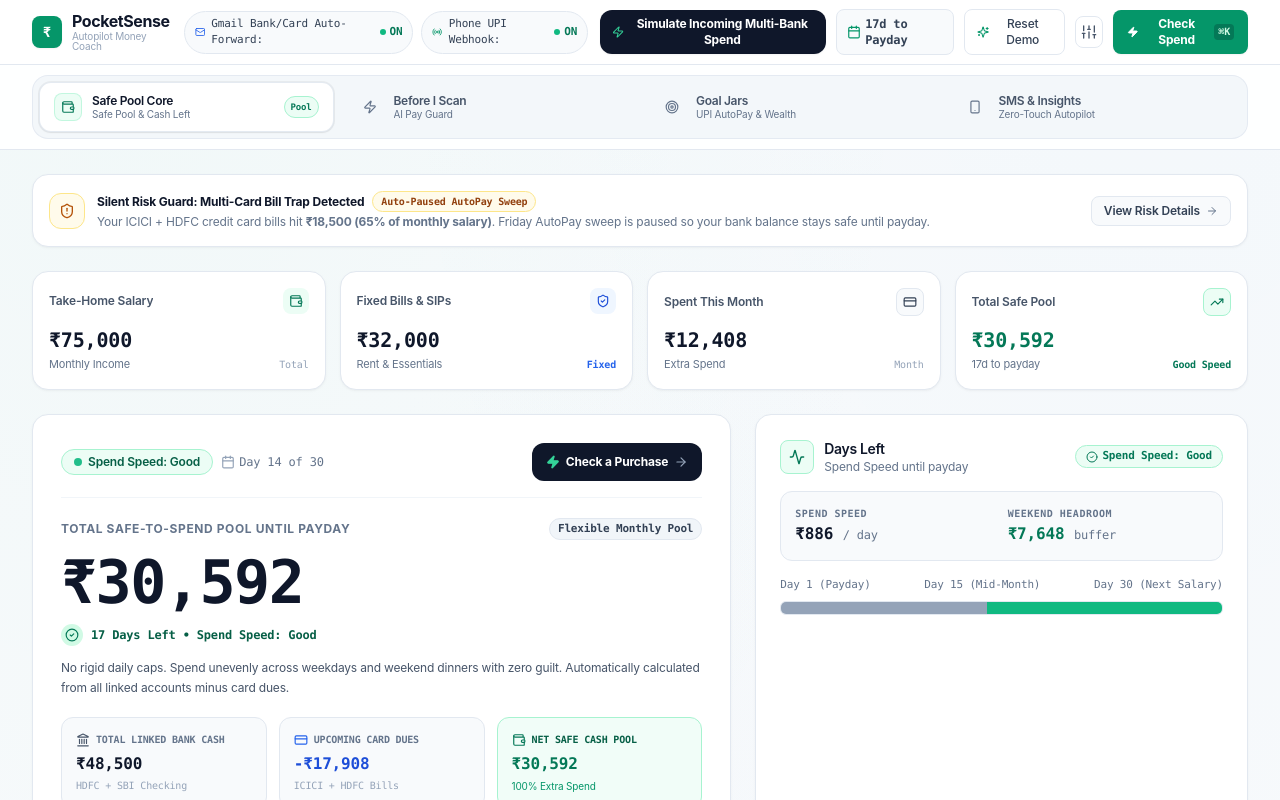
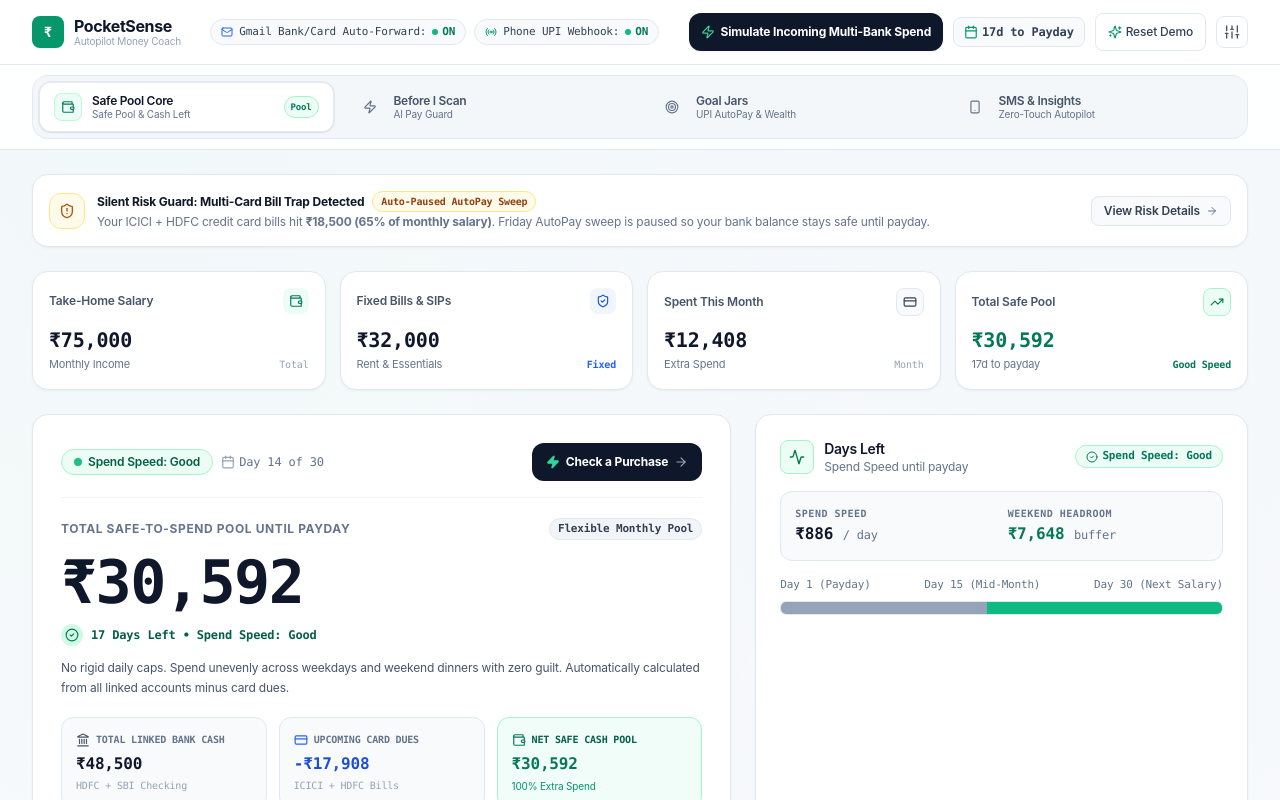
Before and after one commit to GowthamB-09/PocketSense-AI-Arthaton, a Next.js app: page / in a window 1280 px wide. Shown: the top 800 px of the page. Built offline with nearby package versions, Linux system fonts and the light colour scheme.

Commit message:
chore: remove redundant Check Spend button in top corner

```diff
--- a/src/components/Navbar.tsx
+++ b/src/components/Navbar.tsx
@@ -217,18 +217,6 @@ export const Navbar: React.FC<NavbarProps> = ({
             >
               <Sliders className="w-4 h-4" />
             </button>
-
-            {/* Primary Action Button (Desktop only) */}
-            <button
-              onClick={onOpenBeforeIScan}
-              className="hidden lg:flex items-center gap-1.5 px-3.5 py-1.5 min-h-[38px] rounded-lg text-xs font-bold bg-emerald-600 hover:bg-emerald-700 text-white shadow-sm transition-all active:scale-95"
-            >
-              <Zap className="w-3.5 h-3.5 fill-white text-white" />
-              <span>Check Spend</span>
-              <kbd className="inline-flex items-center px-1 rounded text-[10px] font-mono bg-emerald-700 text-emerald-100">
-                ⌘K
-              </kbd>
-            </button>
           </div>
         </div>
       </header>
```
